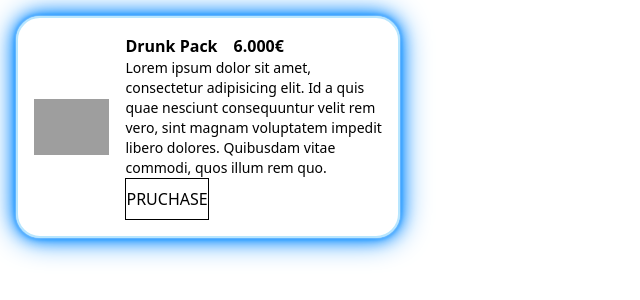
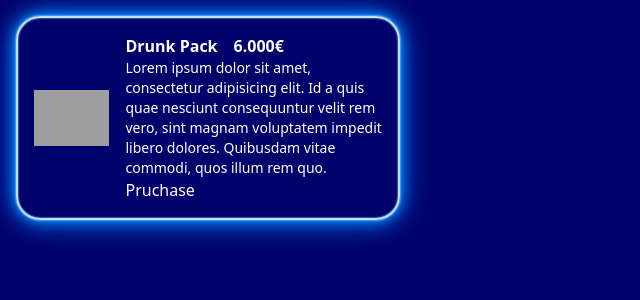
Before and after one commit to Agu2F/Projecto-MickeyMouse, an Astro site in the folder NeonBeatFestival/: page / in a window 1280 px wide. Shown: the whole page, without its empty margins (0-640 px from the left). Built offline with nearby package versions, Linux system fonts and the light colour scheme; Astro itself is replaced by a stand-in of ours; grey boxes are pictures that could not be loaded.

Commit message:
Color white

```diff
--- a/NeonBeatFestival/src/components/Packs.astro
+++ b/NeonBeatFestival/src/components/Packs.astro
@@ -8,15 +8,15 @@ const {packs} = Astro.props;
     </div>
     <div class="flex flex-col justify-center items-start">
         <div class="flex gap-4 font-bold">
-            <h2>Drunk Pack</h2>
-            <p>6.000€</p>
+            <h2 class="text-white">Drunk Pack</h2>
+            <p class="text-white">6.000€</p>
         </div>
 
         <div class="font-light text-sm">
-            <p>Lorem ipsum dolor sit amet, consectetur adipisicing elit. Id a quis quae nesciunt consequuntur velit rem vero, sint magnam voluptatem impedit libero dolores. Quibusdam vitae commodi, quos illum rem quo.</p>
+            <p class="text-white">Lorem ipsum dolor sit amet, consectetur adipisicing elit. Id a quis quae nesciunt consequuntur velit rem vero, sint magnam voluptatem impedit libero dolores. Quibusdam vitae commodi, quos illum rem quo.</p>
         </div>
         <div>
-            <button class="btn-fill frame-corner inline-flex layhetgsjdcb gap-2 py-2 uppercase font-medium bg-primary-400 border border-primary-400 text-black hover:bg-primary-300 focus:bg-primary-300 focus:outline-hidden focus:ring-0">Pruchase</button>
+            <button class="text-white">Pruchase</button>
         </div>
     </div>
 
--- a/NeonBeatFestival/src/layouts/Layout.astro
+++ b/NeonBeatFestival/src/layouts/Layout.astro
@@ -11,7 +11,7 @@ import "../styles/global.css";
 		<meta name="generator" content={Astro.generator} />
 		<title>Astro Basics</title>
 	</head>
-	<body>
+	<body class="bg-[#00006b]">
 		<div class="bg-"></div>
 		<slot />
 	</body>
```
